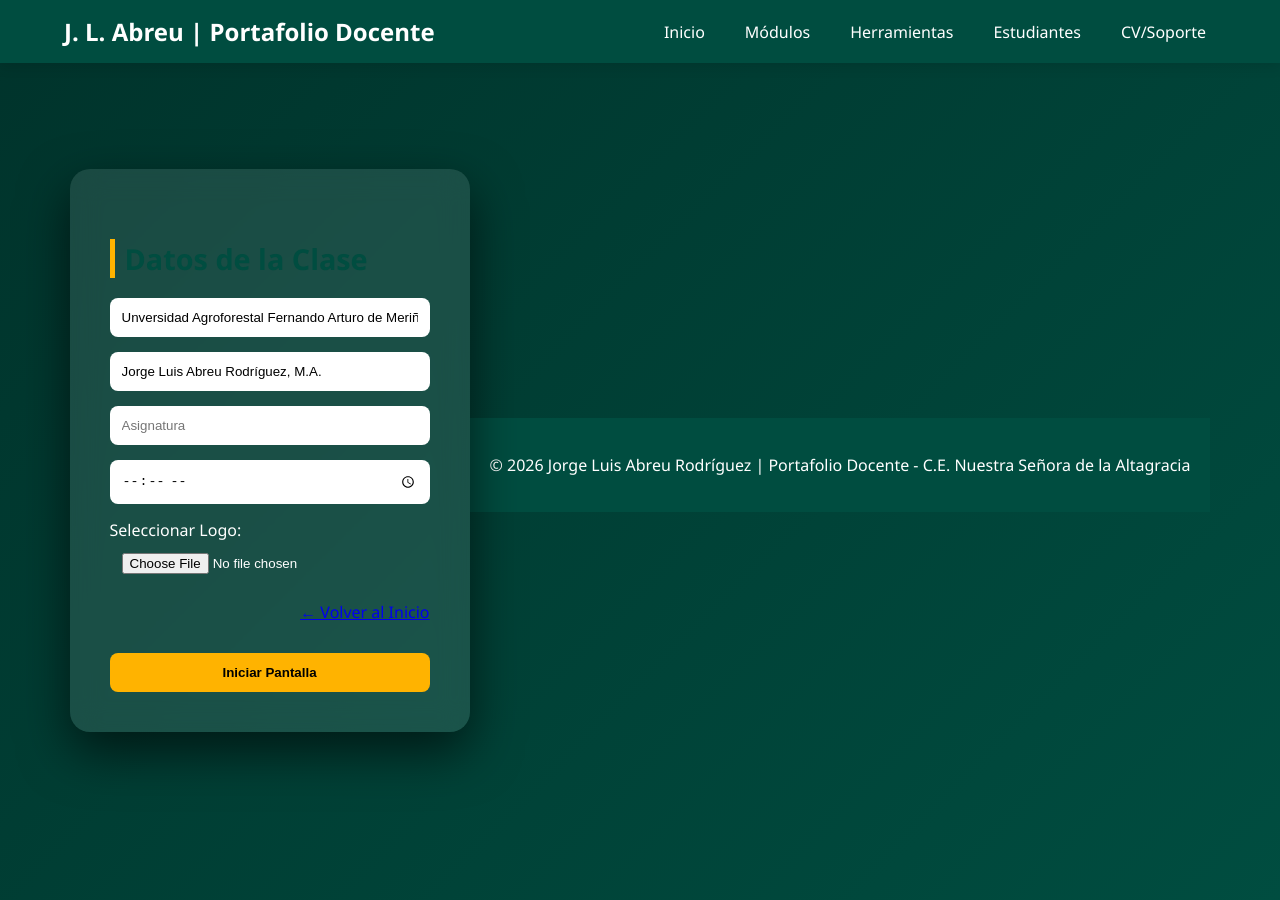
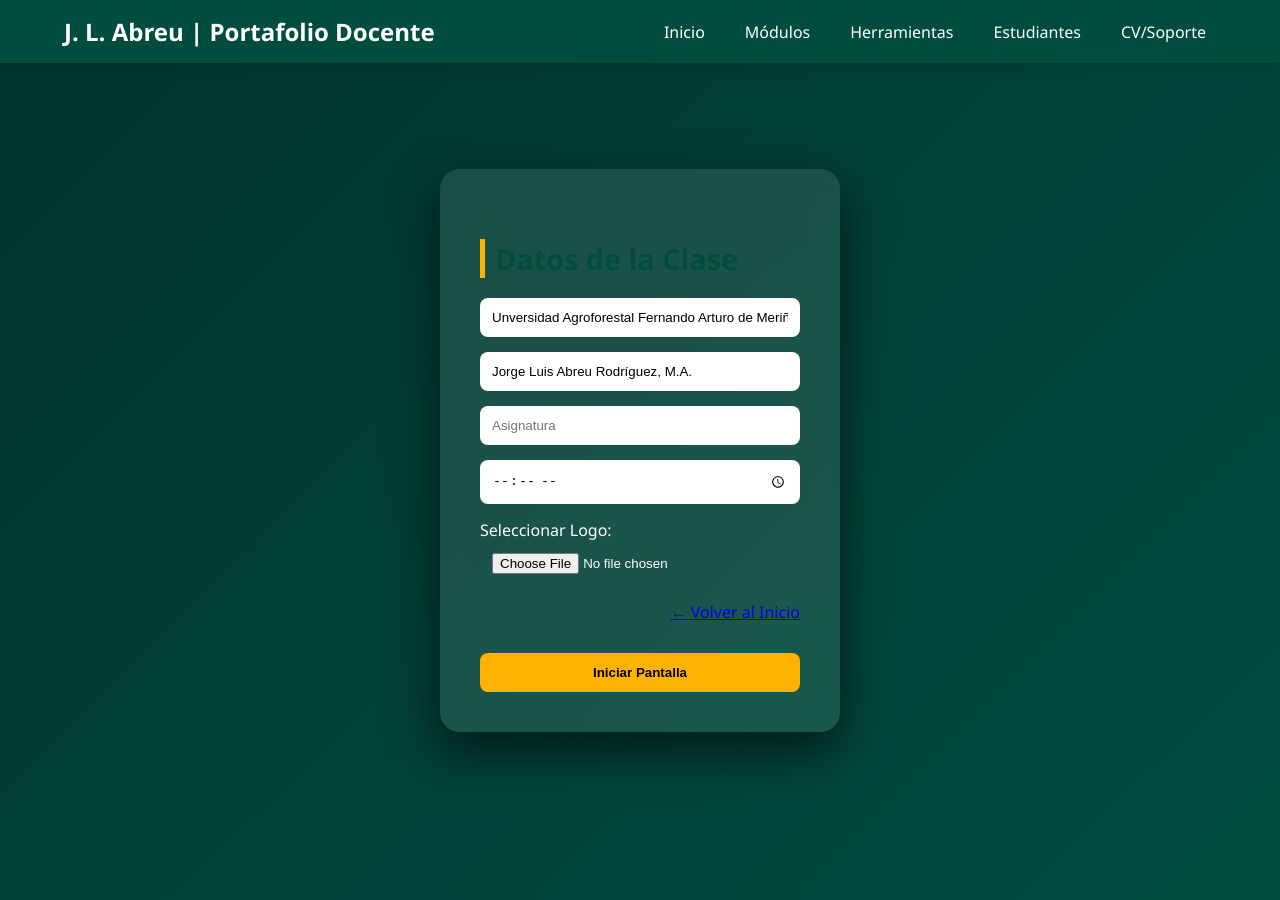
Before and after one commit to jorge21028/portafolio, a Jekyll site: the page EsperaInicio.html, which Jekyll copies as it is, in a window 1280 px wide. Built offline with Jekyll 4.4.1, drawn with Linux system fonts in a browser that asks for light colours.

Commit message:
Update EsperaInicio.html

```diff
--- a/EsperaInicio.html
+++ b/EsperaInicio.html
@@ -151,8 +151,4 @@
 </script>
 
 </body>
-		    <footer>
-        <p>&copy; 2026 Jorge Luis Abreu Rodríguez | Portafolio Docente - C.E. Nuestra Señora de la Altagracia</p>
-    </footer>
-
 </html>
```
